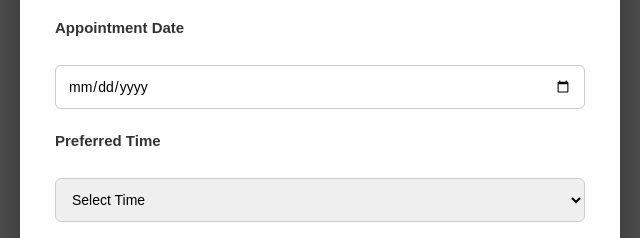
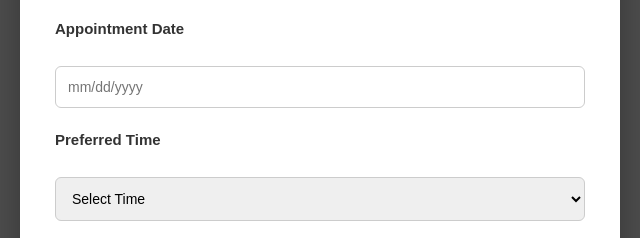
Before and after one commit to Lasar456/newvedam, a plain HTML site: page index.html in a window 1280 px wide. Both pictures are taken after a click on the link "BOOK NOW". Shown: the part 378-616 px from the top of the page, 320-960 px from the left. Drawn offline with Linux system fonts and the light colour scheme.

Commit message:
Update index.html

```diff
--- a/index.html
+++ b/index.html
@@ -691,11 +691,14 @@
           <input id="phone" name="phone" type="tel" required />
 
           <!-- Appointment Date -->
-          <label for="appointment-date">Appointment Date</label>
+          <label for="date">Appointment Date</label>
           <input
-            id="appointment-date"
-            name="appointment-date"
-            type="date"
+            id="date"
+            name="date"
+            type="text"
+            placeholder="mm/dd/yyyy"
+            pattern="\d{2}/\d{2}/\d{4}"
+            inputmode="none"
             required
           />
 
@@ -768,6 +771,13 @@
         // Close the modal
         bookingModal.style.display = "none";
       });
+      const dateInput = document.getElementById("date");
+
+dateInput.addEventListener("change", (e) => {
+  const [year, month, day] = e.target.value.split("-");
+  e.target.value = `${month}/${day}/${year}`;
+});
+
     </script>
   </body>
 </html>
```
